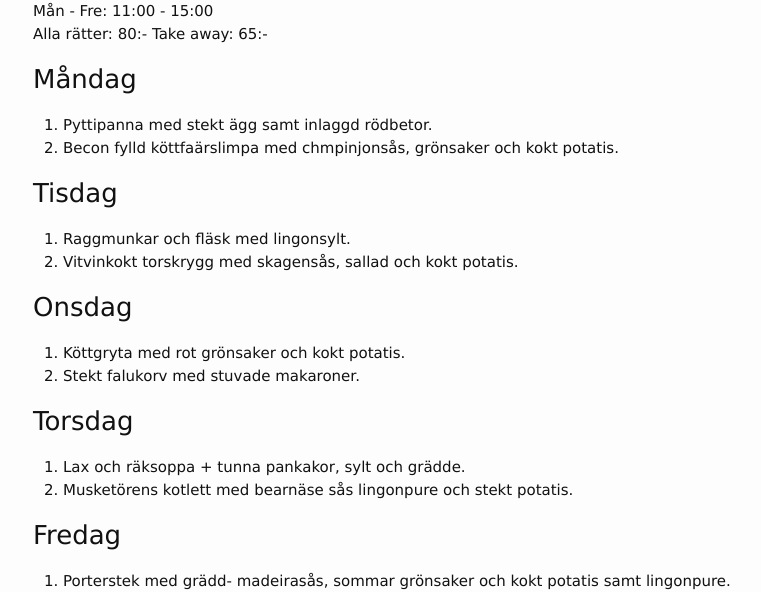
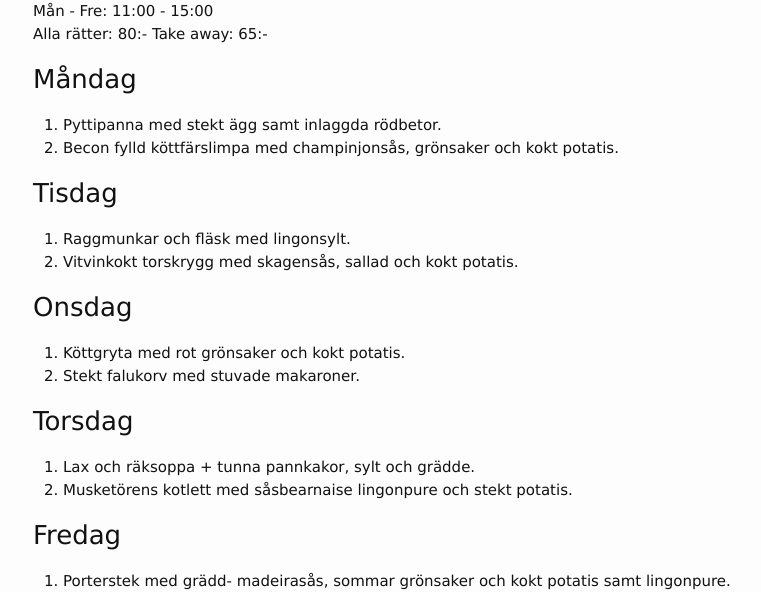
Before and after one commit to FarInn62/farinn62.github.io, a Jekyll site: the page built from lunch.md, in a window 1280 px wide. Shown: the part 162-754 px from the top of the page, without its empty margins (237-998 px from the left). Built offline with Jekyll 4.4.1, drawn with Linux system fonts in a browser that asks for light colours.

Commit message:
Update lunch.md

```diff
--- a/lunch.md
+++ b/lunch.md
@@ -12,8 +12,8 @@ Alla rätter: 80:- Take away: 65:-
 
 ### Måndag
 
-1. Pyttipanna med stekt ägg samt inlaggd rödbetor.
-2. Becon fylld köttfaärslimpa med chmpinjonsås, grönsaker och kokt potatis.
+1. Pyttipanna med stekt ägg samt inlaggda rödbetor.
+2. Becon fylld köttfärslimpa med champinjonsås, grönsaker och kokt potatis.
 
 ### Tisdag
 
@@ -27,8 +27,8 @@ Alla rätter: 80:- Take away: 65:-
 
 ### Torsdag
 
- 1. Lax och räksoppa + tunna pankakor, sylt och grädde.
- 2. Musketörens kotlett med bearnäse sås lingonpure och stekt potatis.
+ 1. Lax och räksoppa + tunna pannkakor, sylt och grädde.
+ 2. Musketörens kotlett med såsbearnaise lingonpure och stekt potatis.
 
 ### Fredag
 
```
